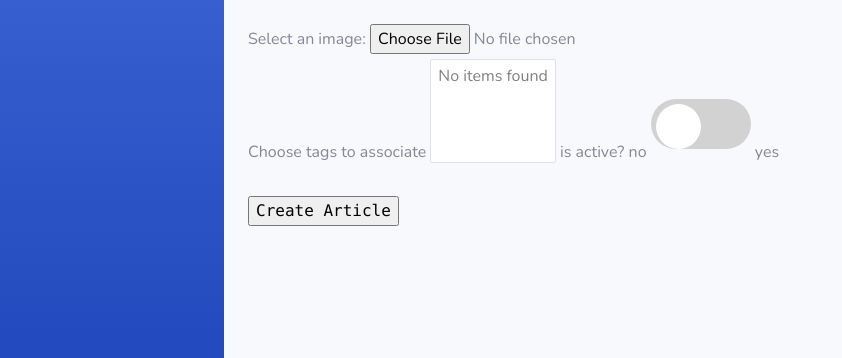
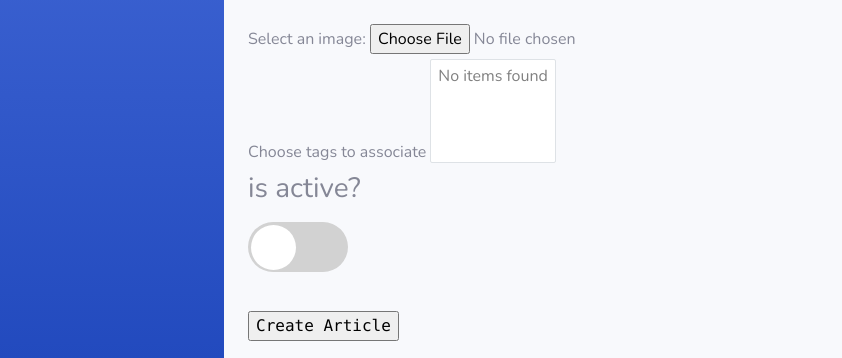
Before and after one commit to a-coolusername/main, a Django app: template main/templates/NEWARTICLE.html in a window 1280 px wide. Shown: the part 442-800 px from the top of the page, without its empty margins (0-842 px from the left). Run offline with Django 5.2, Linux system fonts and the light colour scheme; the template is opened without the code that fills it, so the values that code supplies are empty; some libraries are stand-ins or nearby versions; some web fonts are replaced.

Commit message:
fixing ui

```diff
--- a/main/templates/NEWARTICLE.html
+++ b/main/templates/NEWARTICLE.html
@@ -44,7 +44,7 @@
     width: 45px;
     height: 45px;
     border-radius: 100px;
-    margin: 5px;
+    margin:3px;
     transition: 0.2s;
 }
 
@@ -52,7 +52,7 @@ input:checked + .button{
     background-color: #20096d;
 }
 input:checked + .button::before{
-    transform: translateX(50px);
+    transform: translateX(48px);
 }
 .inputhide{
     display: none;
@@ -145,12 +145,10 @@ input:checked + .button::before{
                 <option disabled>No items found</option>
             {% endfor %}
         </select>
-
-        <label for="check">is active?</label>
-            <p style="display: inline;">no</p>
+        <br>
+            <h3><label for="check">is active?</label></h3>
         <input type="checkbox" id="check" class="inputhide">
         <label for="check" class="button"></label>
-            <p style="display: inline;">yes</p>
 
             <br><br>
             <input type="submit" value="Create Article" style="font-family: Monaco, sans-serif">
```
